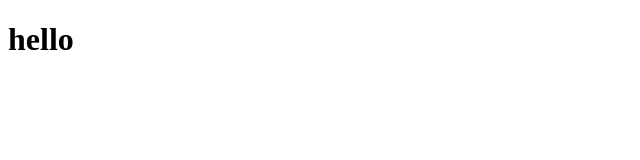
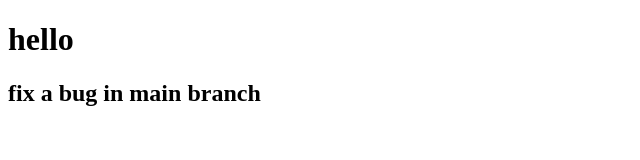
Before and after one commit to hidbey/operation-on-remote-git, a plain HTML site: page index.html in a window 1280 px wide. Shown: the whole page, without its empty margins (0-640 px from the left). Drawn offline with Linux system fonts and the light colour scheme.

Commit message:
fix a bug in main branch

```diff
--- a/index.html
+++ b/index.html
@@ -9,6 +9,7 @@
 
 <body>
     <h1>hello</h1>
+    <h2>fix a bug in main branch</h2>
 </body>
 
 </html>
```
